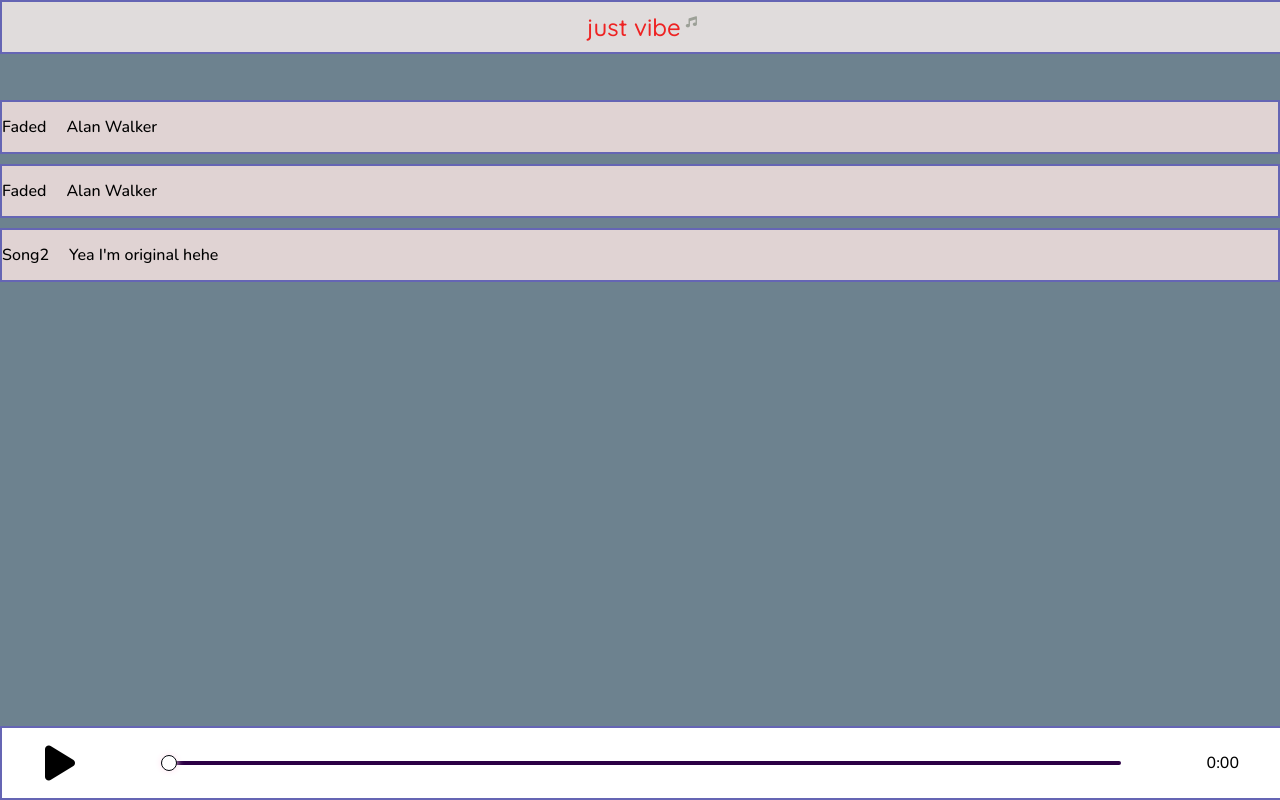
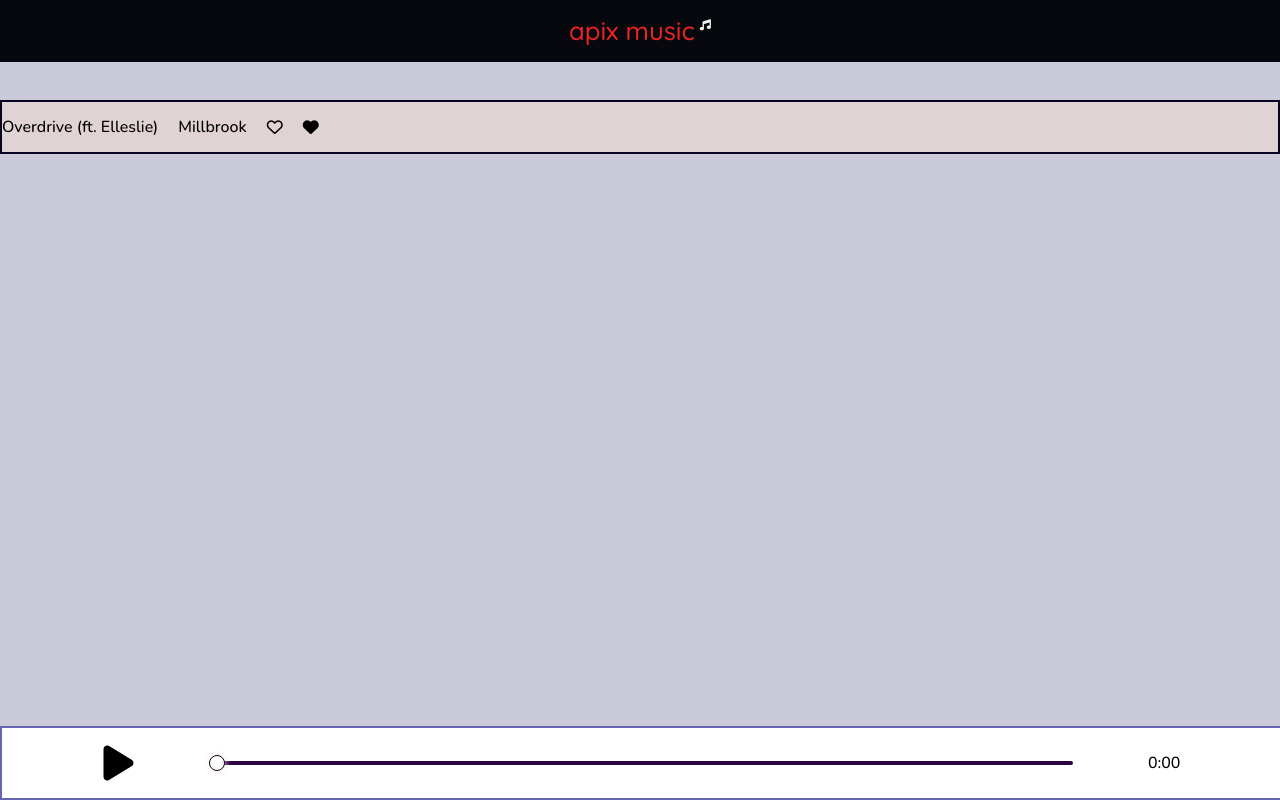
Before and after one commit to ApixNova/Apix-Music, a React (Vite) app: page / in a window 1280 px wide. Built offline with nearby package versions, Linux system fonts and the light colour scheme.

Commit message:
feat: impoved the big player view, plus changes on the colors

```diff
--- a/src/App.css
+++ b/src/App.css
@@ -1,7 +1,7 @@
 #navbar {
   width: 100%;
-  height: 50px;
-  background: rgb(224, 220, 220);
+  height: 60px;
+  background: rgb(6, 8, 14);
   display: flex;
   align-items: center;
   justify-content: center;
@@ -9,16 +9,16 @@
   position: fixed;
   top: 0;
   z-index: 1;
-  border: 2px solid rgb(101, 101, 180);
+  border-bottom: 2px solid rgb(2, 2, 20);
 }
 #navbar i {
-  color: rgb(156, 160, 151);
+  color: rgb(240, 243, 237);
   font-size: 0.7em;
   transform: translate(0, -5px);
 }
 #navbar p {
   font-family: "Quicksand", sans-serif;
-  font-size: 1.5em;
+  font-size: 1.6em;
   font-weight: 500;
   color: rgb(238, 35, 35);
 }
@@ -32,7 +32,7 @@ h1 {
 .songlist {
   height: 50px;
   background: rgb(224, 211, 211);
-  border: 2px solid rgb(101, 101, 180);
+  border: 2px solid rgb(11, 5, 37);
   display: flex;
   align-items: center;
   gap: 20px;
--- a/src/App.tsx
+++ b/src/App.tsx
@@ -1,19 +1,12 @@
 import { useState } from "react";
 import "./App.css";
 import Player from "./Player";
-import badMemories from "./songs/bad-memories.mp3";
+import currentSong from "./songs/Millbrook - Overdrive (ft. Ellerslie) [NCS Release].mp3";
 
-const SongList = [
-  {
-    name: "Faded",
-    artist: "Alan Walker",
-  },
-  {
-    name: "Song2",
-    artist: "Yea I'm original hehe",
-  },
-];
-
+const Song = {
+  name: "Overdrive (ft. Elleslie)",
+  artist: "Millbrook",
+};
 function App() {
   const [playerBig, setPlayerBig] = useState(false);
 
@@ -24,21 +17,16 @@ function App() {
   return (
     <>
       <div id="navbar">
-        <p>just vibe</p>
+        <p>apix music</p>
         <i className="fa-solid fa-music"></i>
       </div>
-      {/* Song list :  */}
       <div className="songlist" id="first">
-        <p>{SongList[0].name}</p>
-        <p>{SongList[0].artist}</p>
+        <p>{Song.name}</p>
+        <p>{Song.artist}</p>
+        <i className="fa-regular fa-heart"></i>
+        <i className="fa-solid fa-heart"></i>
       </div>
-      {SongList.map((song) => (
-        <div className="songlist">
-          <p>{song.name}</p>
-          <p>{song.artist}</p>
-        </div>
-      ))}
-      <Player onClick={handleClick} size={playerBig} song={badMemories} />
+      <Player onClick={handleClick} size={playerBig} song={currentSong} />
     </>
   );
 }
--- a/src/Player.css
+++ b/src/Player.css
@@ -1,11 +1,36 @@
 #player {
   display: flex;
-  justify-content: space-around;
+  flex-direction: column;
+  justify-content: center;
   align-items: center;
 }
 
 #player i {
   font-size: 2.5rem;
+}
+
+img {
+  width: 60%;
+  max-width: 300px;
+  margin-bottom: 50px;
+  box-shadow: rgba(15, 7, 58, 0.9) 0px 4px 15px;
+  overflow: hidden;
+}
+
+#title,
+#artist {
+  text-align: center;
+}
+
+#artist {
+  color: rgb(63, 55, 55);
+}
+
+#controls {
+  display: flex;
+  justify-content: space-around;
+  align-items: center;
+  width: 90%;
 }
 
 .small {
@@ -23,7 +48,7 @@
   position: fixed;
   bottom: 0;
   height: 100%;
-  background: rgb(224, 211, 211);
+  background: rgb(207, 210, 219);
 
   box-sizing: border-box;
   animation: 900ms pop;
@@ -32,11 +57,11 @@
 @keyframes pop {
   from {
     height: 70px;
-    background: white;
+    background: rgb(224, 214, 215);
   }
   to {
     height: 100%;
-    background: rgb(224, 211, 211);
+    background: rgb(207, 210, 219);
   }
 }
 
--- a/src/Player.tsx
+++ b/src/Player.tsx
@@ -1,5 +1,6 @@
 import { useEffect, useState } from "react";
 import "./Player.css";
+import image from "./img/galaxy.jpg";
 
 export default function Player({ onClick, size, song }: any) {
   const [music, setMusic] = useState({
@@ -75,6 +76,16 @@ export default function Player({ onClick, size, song }: any) {
           }
         }}
       >
+        {size && <img src={image}></img>}
+
+        {size && (
+          <div>
+            <h2 id="title">Overdrive (ft. Elleslie)</h2>
+            <h3 id="artist">Millbrook</h3>
+          </div>
+        )}
+
+        <div id="controls">
           <audio id="music" src={song}></audio>
           <div onClick={() => handlePlayPause()}>
             {music.playing ? (
@@ -91,6 +102,7 @@ export default function Player({ onClick, size, song }: any) {
           ></input>
           <p>{convertTime(music.time)}</p>
         </div>
+      </div>
     </>
   );
 }
--- a/src/index.css
+++ b/src/index.css
@@ -1,5 +1,5 @@
 :root {
-  background: rgb(109, 130, 143);
+  background: rgb(203, 202, 216);
   font-family: "Nunito";
   height: 100%;
   width: 100%;
```
Also changed, not shown: src/img/galaxy.jpg (added), 1 other file (tests, documents, lock files or other folders). Lines whose indentation alone changed are shown as unchanged.
